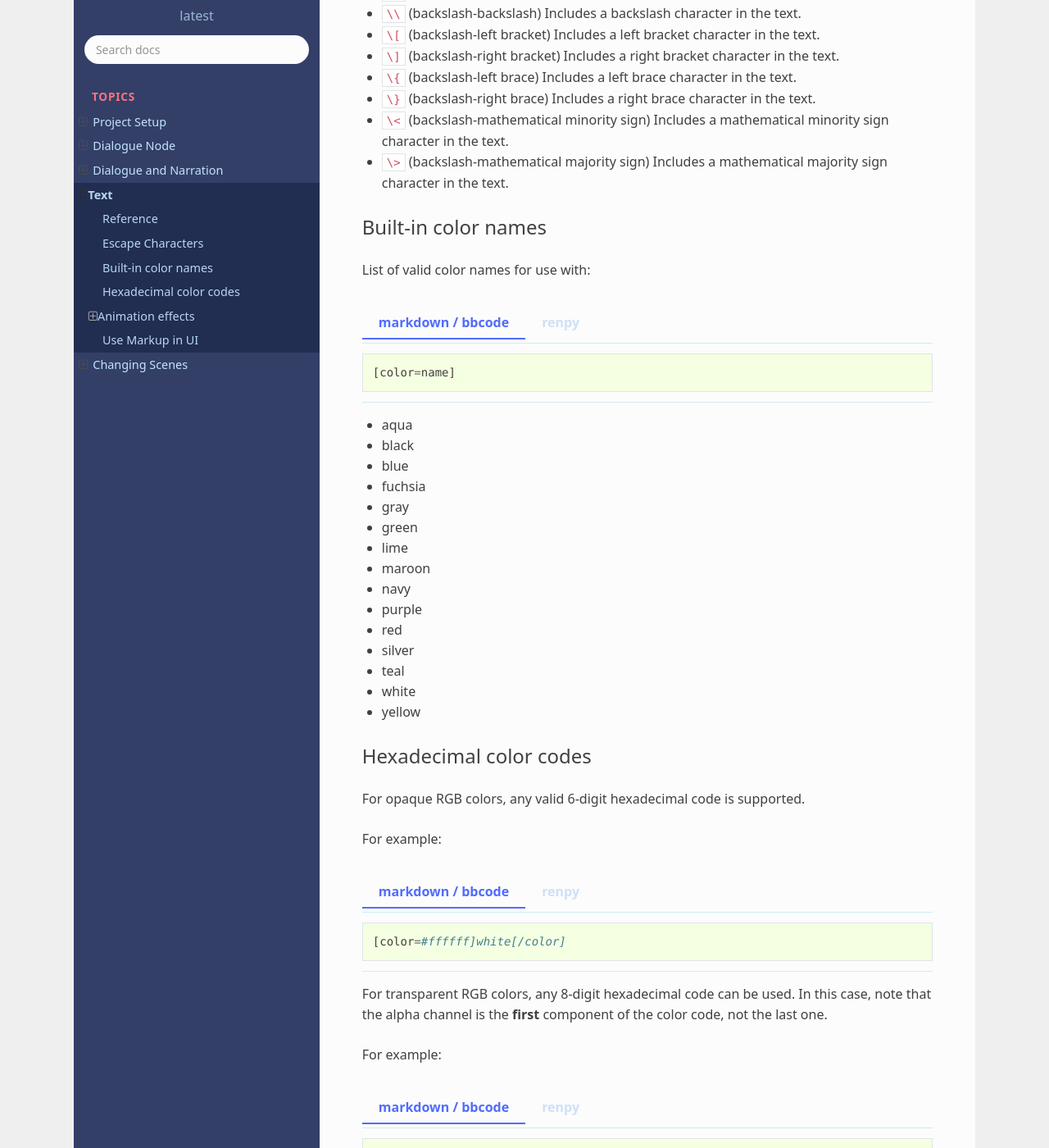
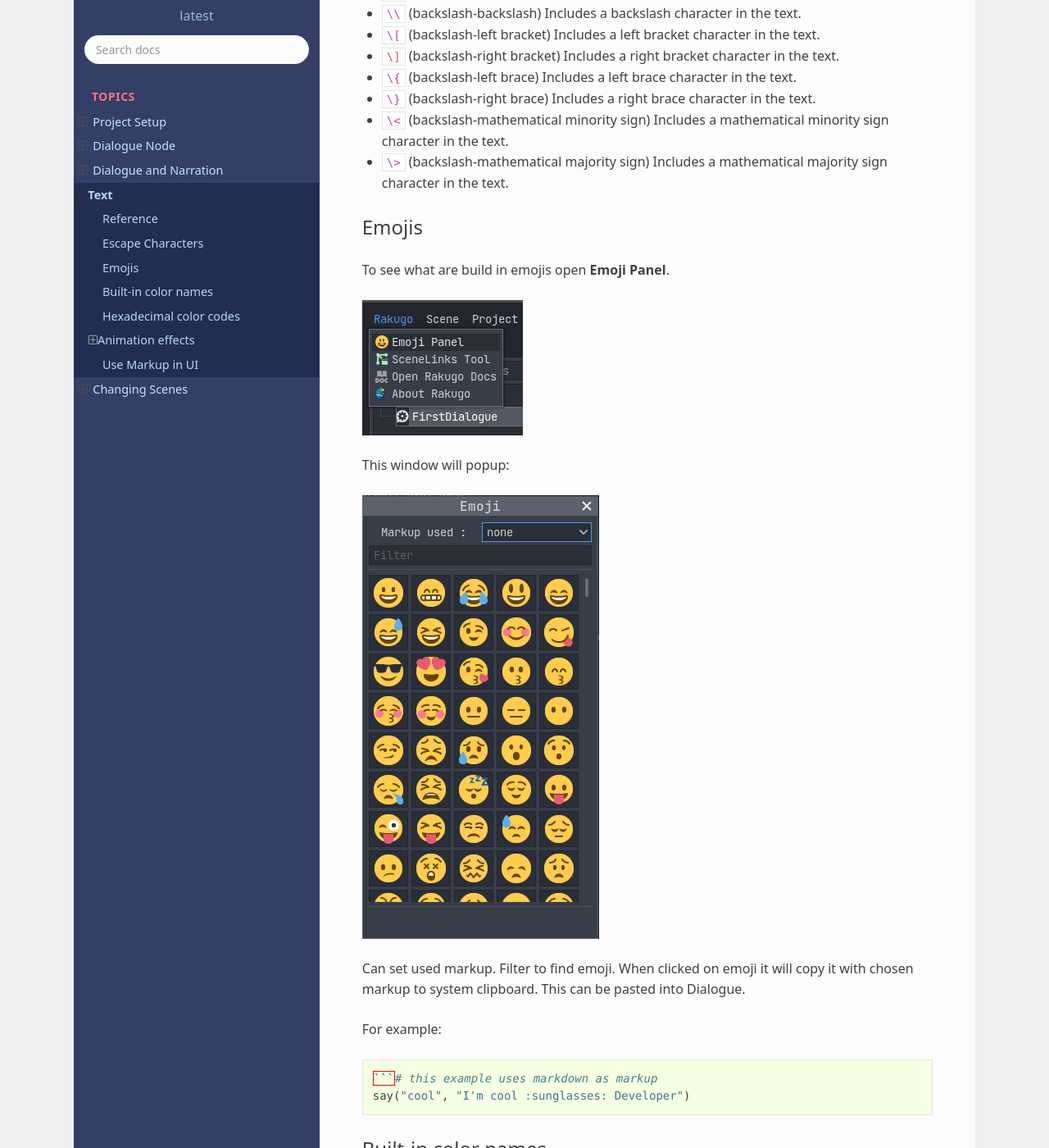
Before and after one commit to rakugoteam/Docs, a Sphinx documentation site: the page built from source/text.md, in a window 1280 px wide and 1400 px high, scrolled down 1458 px. Shown: the whole window at 82% size. Built offline with Sphinx 7.4.7 and the Read the Docs theme 2.0.0, drawn with Linux system fonts in a browser that asks for light colours.

Commit message:
add #emojis to text.md, and screenshots

`````diff
--- a/source/text.md
+++ b/source/text.md
@@ -131,6 +131,30 @@ Its (mostly) _turns off_ markup for character after it.
   Includes a mathematical minority sign character in the text.
 - `\>` (backslash-mathematical majority sign)
   Includes a mathematical majority sign character in the text.
+
+## Emojis
+
+To see what are build in emojis open **Emoji Panel**.
+
+![](_images/text/emoji01.png)
+
+This window will popup:
+
+![](_images/text/emoji-panel.png)
+
+Can set used markup.
+Filter to find emoji.
+When clicked on emoji it will copy it with chosen markup to system clipboard. This can be pasted into Dialogue.
+
+For example:
+
+````gdscript
+
+```# this example uses markdown as markup
+say("cool", "I'm cool :sunglasses: Developer")
+````
+
+<!-- todo add screen shot -->
 
 ## Built-in color names
 
@@ -376,3 +400,5 @@ func _ready() -> void:
 	bbcode_enabled = true
     bbcode_text = Rakugo.parse_rich_text(rakugo_text)
 ```
+
+<!-- todo add screen shot ? -->
`````
Also changed, not shown: source/dialogue.md (+8 -3 lines), source/project_setup.md (+4 -0 lines), source/_images/dialogue/ask.png (added), source/_images/project_setup/05.png (added), source/_images/text/emoji-panel.png (added), source/_images/text/emoji01.png (added).
